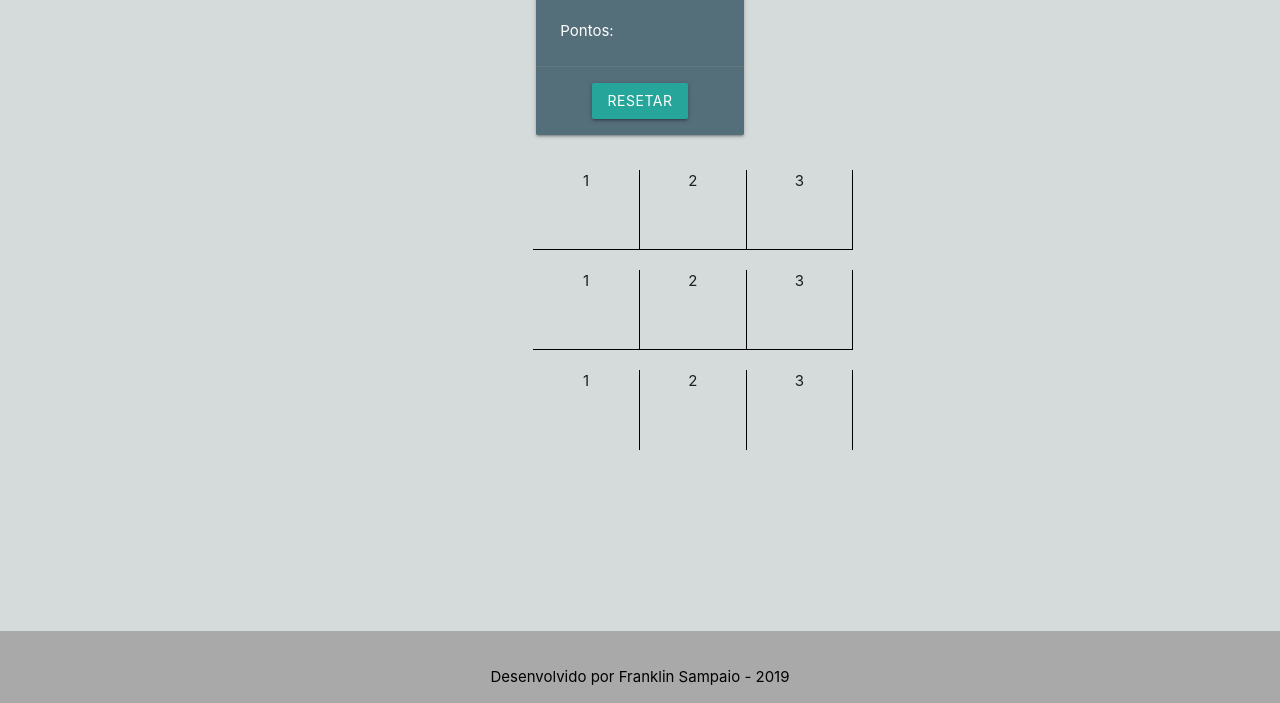
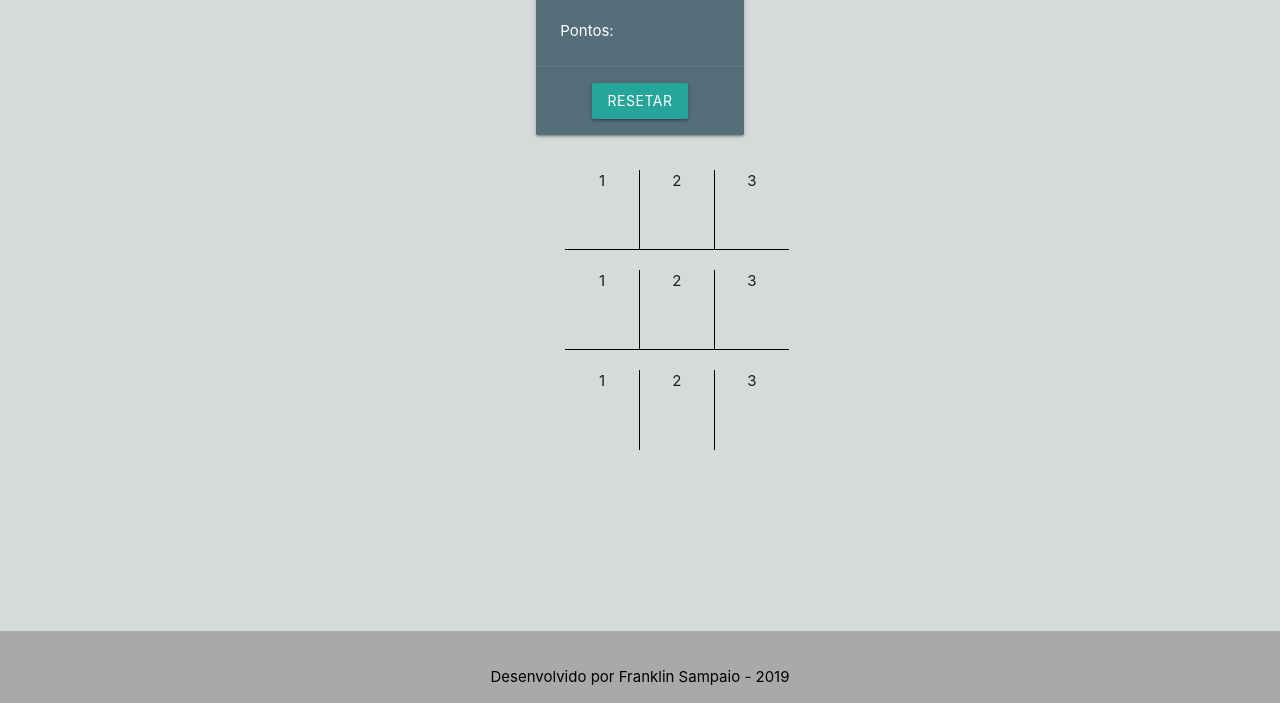
Before and after one commit to F-Sampaio/jogo-da-velha, a plain HTML site: page index.html in a window 1280 px wide. Shown: the part 97-800 px from the top of the page. Drawn offline with nearby package versions, Linux system fonts and the light colour scheme.

Commit message:
ajustes no layout

```diff
--- a/css/style.css
+++ b/css/style.css
@@ -5,6 +5,7 @@ body {
     display: flex;
     min-height: 100vh;
     flex-direction: column;
+    padding: 0;
 }
 
 main {
@@ -12,10 +13,11 @@ main {
 }
 /* casas */
 
-.tabela .col{
+.container .col{
     height: 80px;
     border: 1px solid black;
 }
+
 
 #l1c1, #l1c2, #l1c3 {
     border-top: none;
@@ -32,6 +34,10 @@ main {
     border-top: none;
     border-bottom: none;
     border-left: none;
+}
+
+#l1c3, #l2c3, #l3c3 {
+    border-right: none;
 }
 
 
--- a/index.html
+++ b/index.html
@@ -33,7 +33,7 @@
 
 
 
-        <div class="tabela">
+        <div class="container">
             <div class="row center" id="linha1">
                     <div class="col s3 m2 l1 offset-l5" id="l1c1">1</div>
                     <div class="col s3 m2 l1" id="l1c2">2</div>
```
